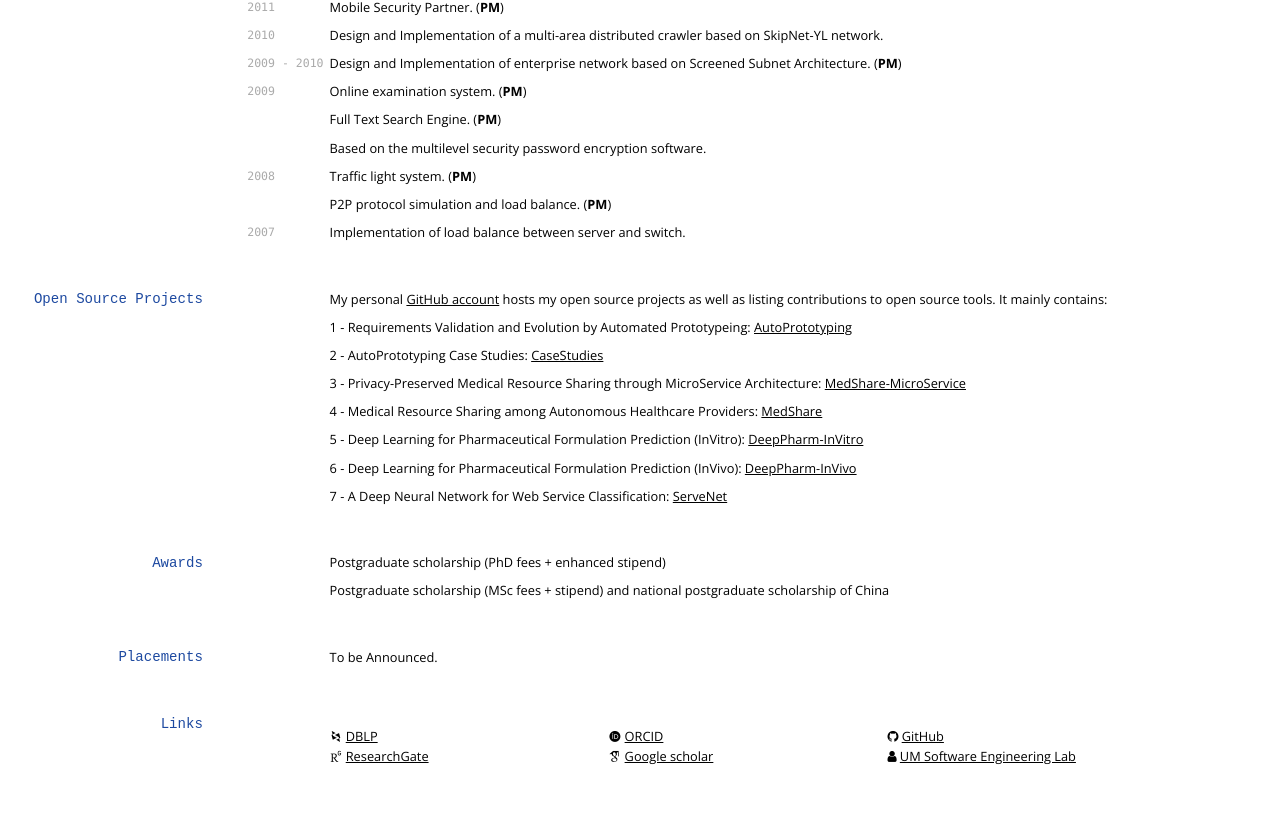
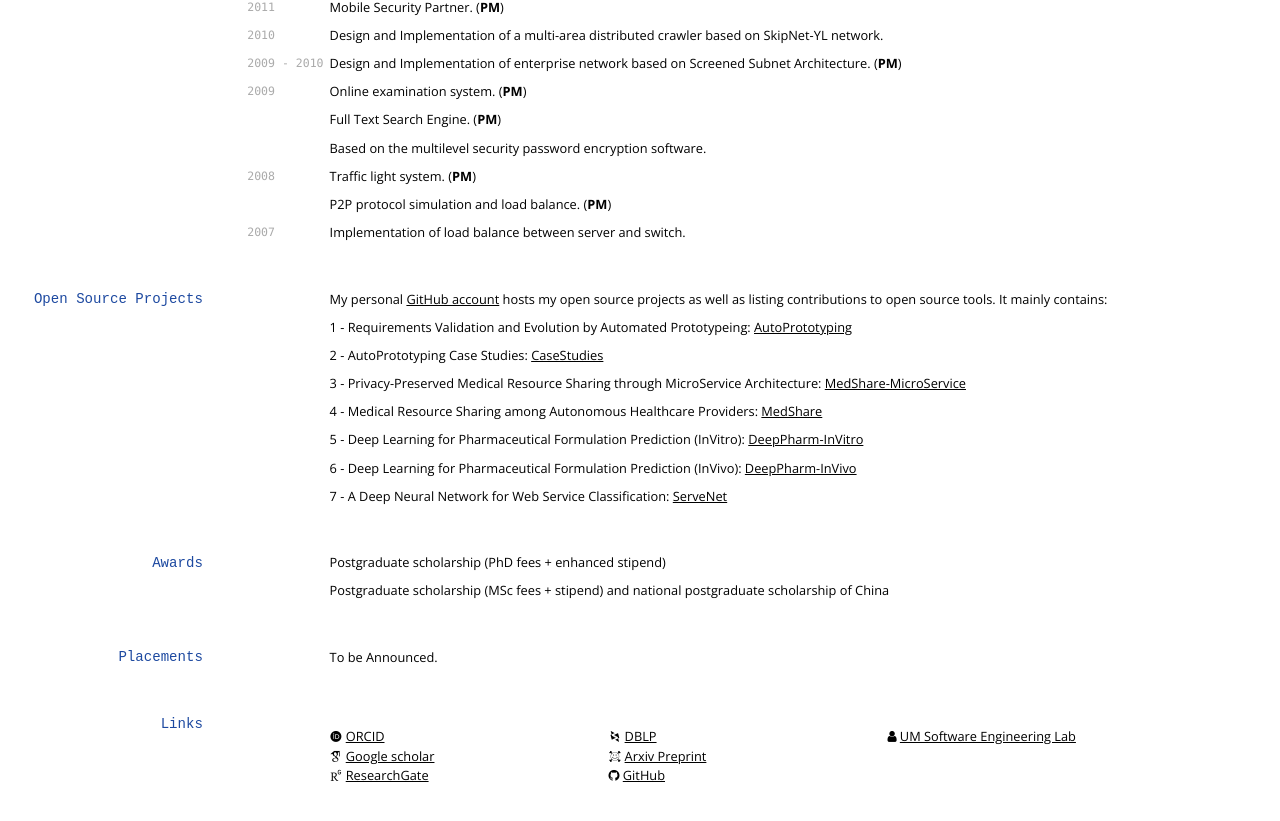
Before and after one commit to yylonly/yylonly.github.io, a Jekyll site: the page built from index.md, in a window 1280 px wide and 900 px high, scrolled down 2166 px. Shown: the top 821 px of the window. Built offline with Jekyll 4.4.1, drawn with Linux system fonts in a browser that asks for light colours; nearby versions of some CDN libraries; some web fonts are replaced.

Commit message:
Update index.md

```diff
--- a/index.md
+++ b/index.md
@@ -189,10 +189,10 @@ To be Announced.
 ## Links
 
 <!-- fa are fontawesome, ai are academicons -->
-
-* <i class="ai ai-dblp"></i> <a href="https://dblp.uni-trier.de/pers/hd/y/Yang_0001:Yilong">DBLP</a>
-* <i class="ai ai-researchgate"></i> <a href="https://www.researchgate.net/profile/Yilong_Yang2">ResearchGate</a>
 * <i class="ai ai-orcid"></i> <a href="https://orcid.org/0000-0002-0099-344X">ORCID</a>
 * <i class="ai ai-google-scholar"></i> <a href="https://scholar.google.com/citations?user=i-kYDpAAAAAJ&hl=en">Google scholar</a>
+* <i class="ai ai-researchgate"></i> <a href="https://www.researchgate.net/profile/Yilong_Yang2">ResearchGate</a>
+* <i class="ai ai-dblp"></i> <a href="https://dblp.uni-trier.de/pers/hd/y/Yang_0001:Yilong">DBLP</a>
+* <i class="ai ai-arxiv"></i> <a href="http://arxiv.org/a/yang_y_7">Arxiv Preprint</a>
 * <i class="fa fa-github"></i> <a href="http://github.com/yylonly">GitHub</a>
 * <i class="fa fa-user"></i> <a href="http://lab.mydreamy.net">UM Software Engineering Lab</a>
```
